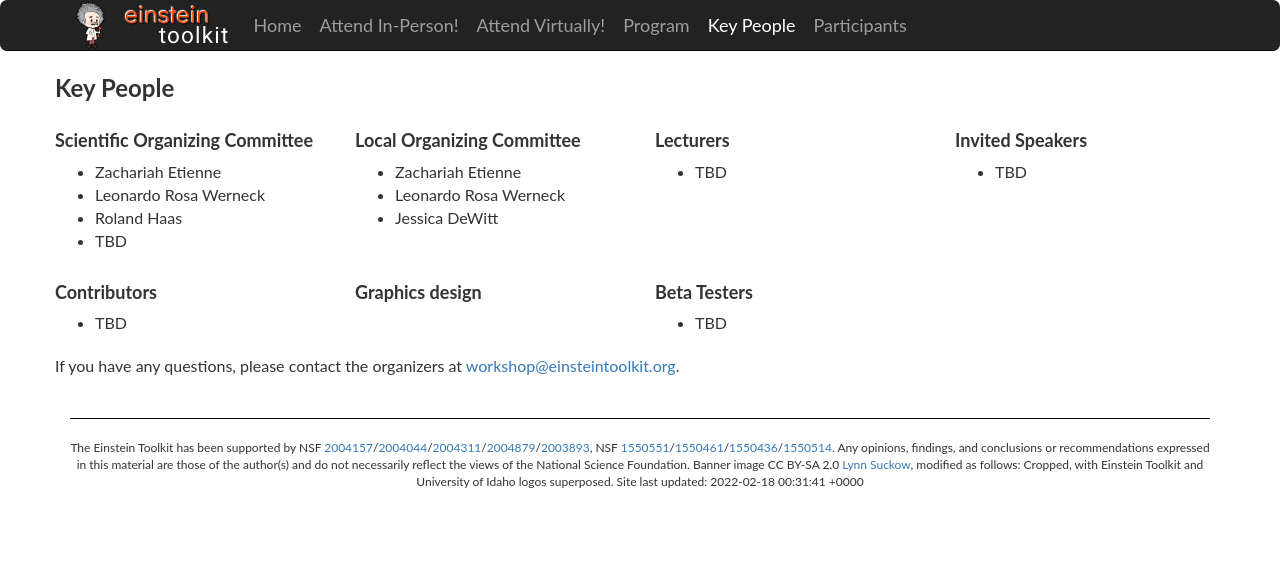
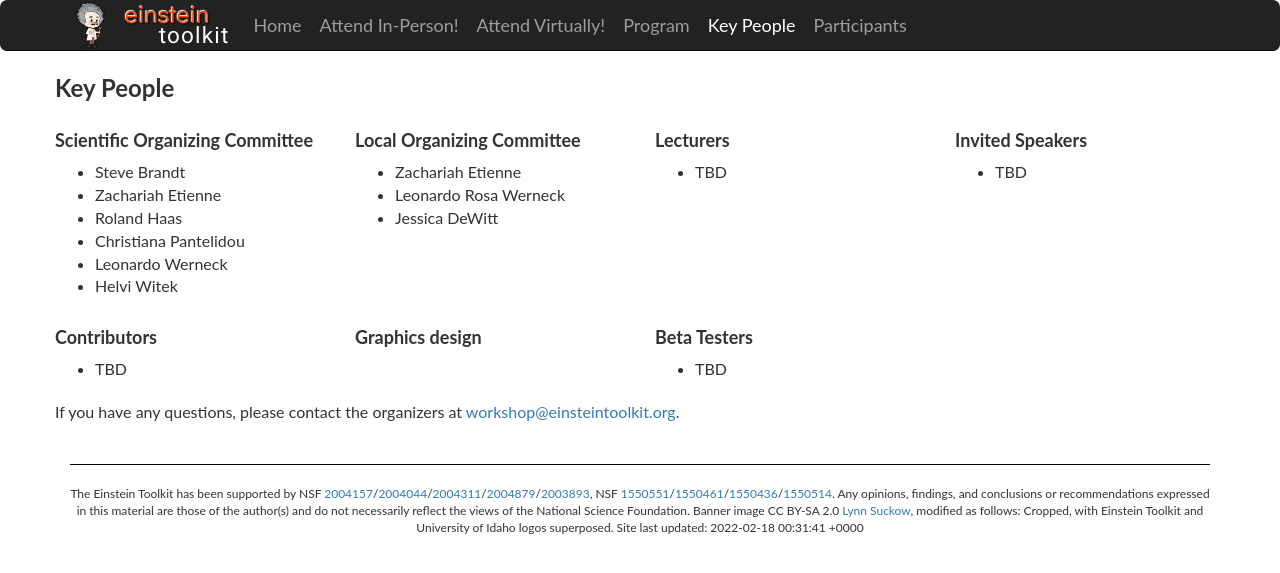
Before and after one commit to EinsteinToolkit/et2022uidaho, a Jekyll site: the page built from key_people.md, in a window 1280 px wide. Shown: the top 573 px of the page. Built offline with Jekyll 4.4.1, drawn with Linux system fonts in a browser that asks for light colours.

Commit message:
key_people.md: updated soc

```diff
--- a/key_people.md
+++ b/key_people.md
@@ -14,10 +14,12 @@ manualrows: true
 
 <div class="col-xs-6 col-sm-3" markdown="1">
 ## Scientific Organizing Committee
+* Steve Brandt
 * Zachariah Etienne
-* Leonardo Rosa Werneck
 * Roland Haas
-* TBD
+* Christiana Pantelidou
+* Leonardo Werneck
+* Helvi Witek
 </div>
 
 <div class="col-xs-6 col-sm-3" markdown="1">
```
